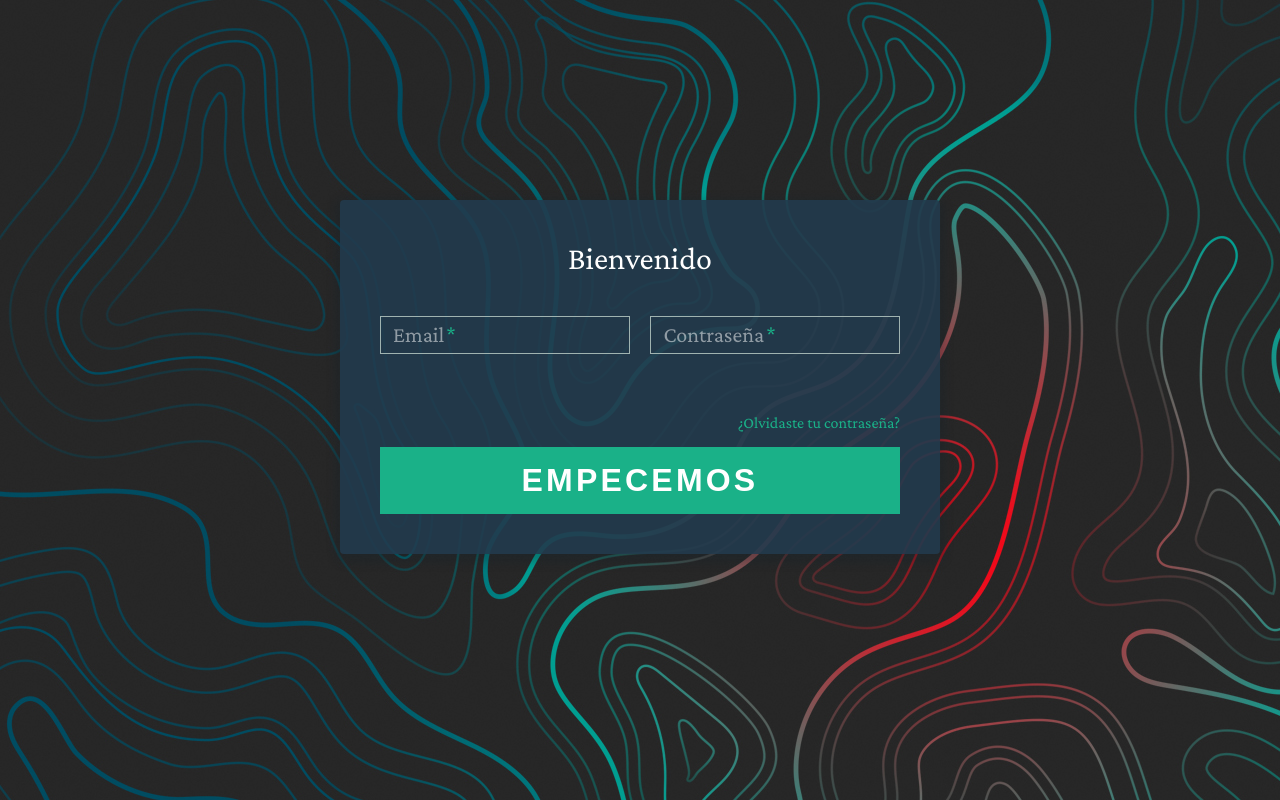
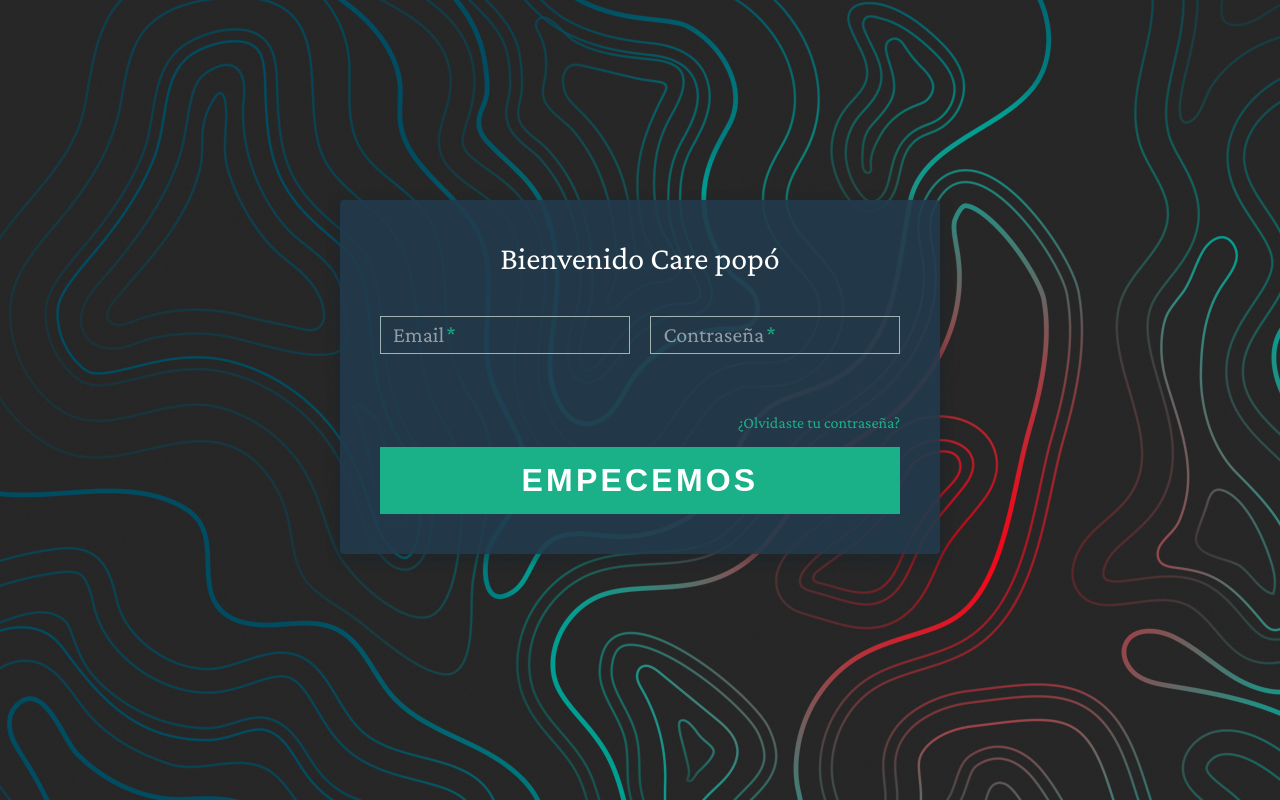
Before and after one commit to juancabana/ProyectoIntegrador, a plain HTML site: page App/Aplicación/Formulario.html in a window 1280 px wide. Drawn offline with nearby package versions, Linux system fonts and the light colour scheme.

Commit message:
Carepopó

```diff
--- a/App/Aplicación/Formulario.html
+++ b/App/Aplicación/Formulario.html
@@ -28,7 +28,7 @@
 
     <div class="tab-content">
       <div id="signup">
-        <h1>Bienvenido</h1>
+        <h1>Bienvenido Care popó</h1>
 
         <!---La acción que hará el formulario será enviarme a el archivo first-->
         <form action="Intro.html" method="post">
```
